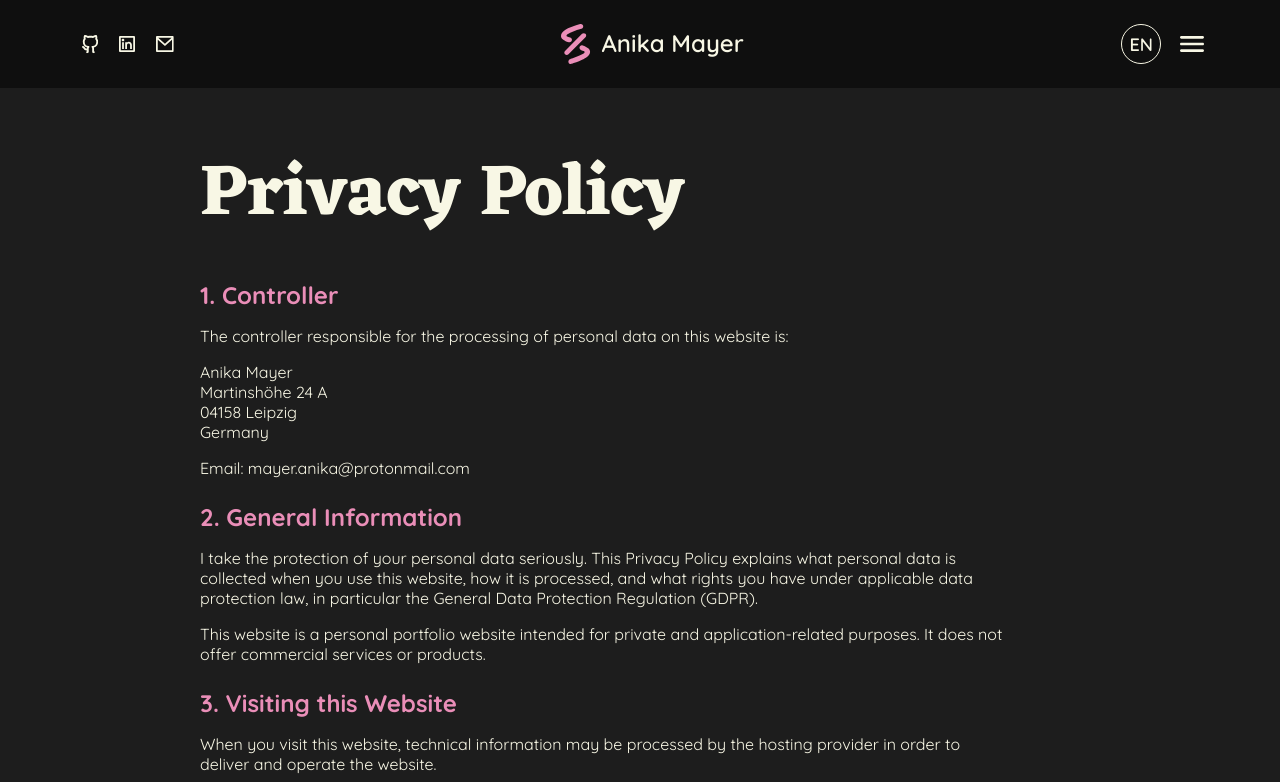
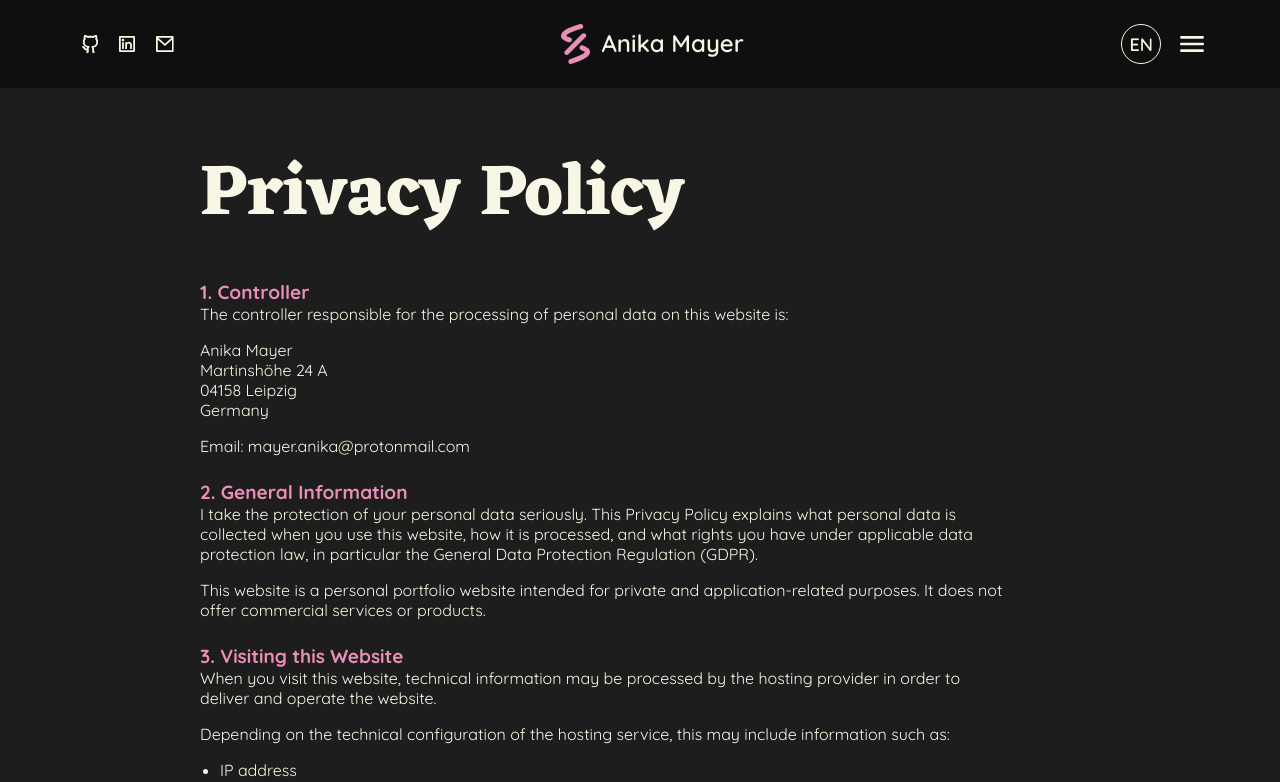
Before and after one commit to AnikaMayer/Portfolio, an Angular app: page /privacy-policy in a window 1280 px wide. Shown: the top 782 px of the page. Built offline with nearby package versions, Linux system fonts and the light colour scheme.

Commit message:
style: privacy policy h2 new style

```diff
--- a/src/app/pages/privacy-policy/privacy-policy.scss
+++ b/src/app/pages/privacy-policy/privacy-policy.scss
@@ -39,7 +39,8 @@ main {
     h2 {
       font-weight: 700;
       color: $highlightMedium;
-      font-size: 24px;
+      font-size: 19px;
+      margin-bottom: -16px;
     }
 
     a:hover {
```
